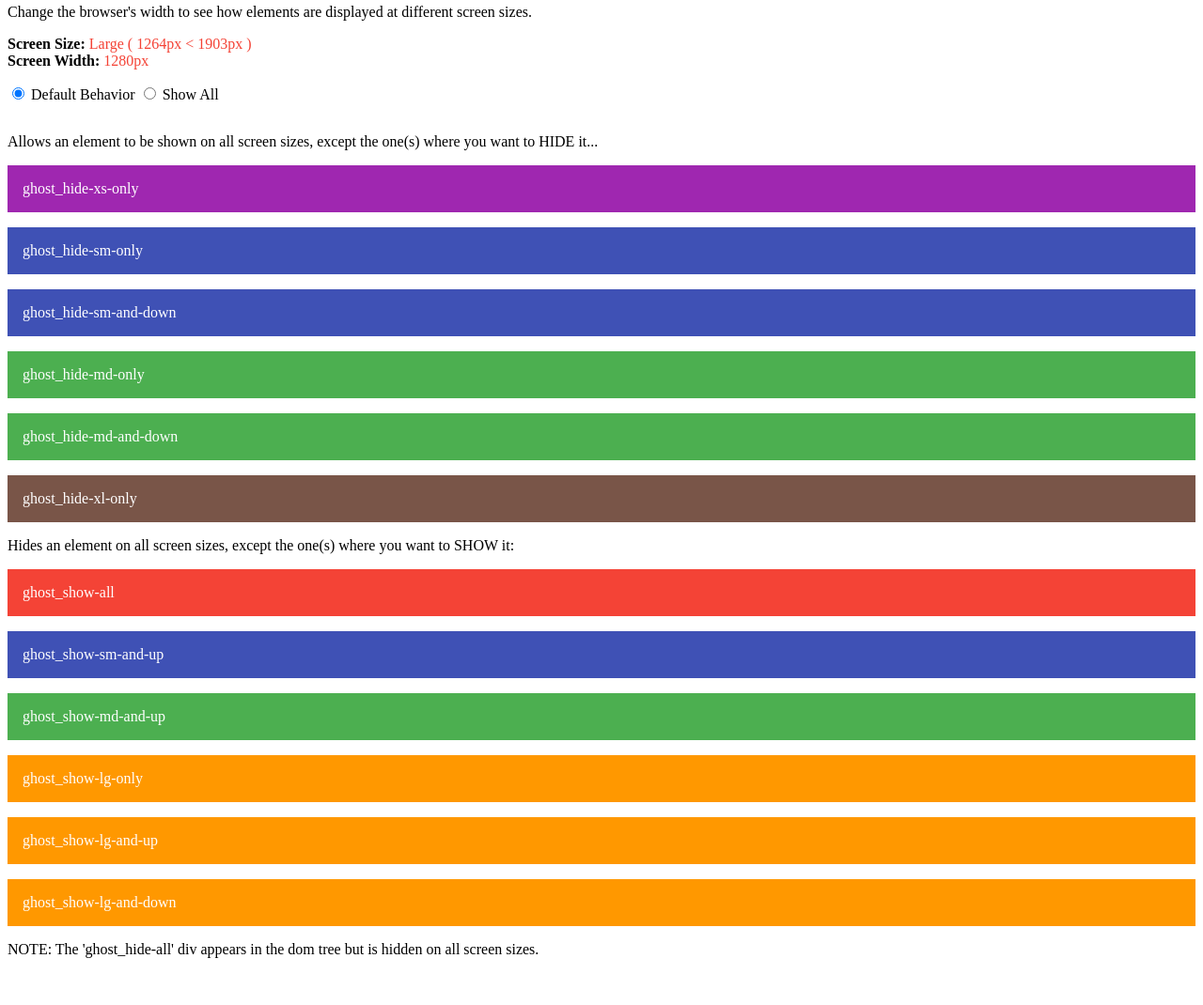
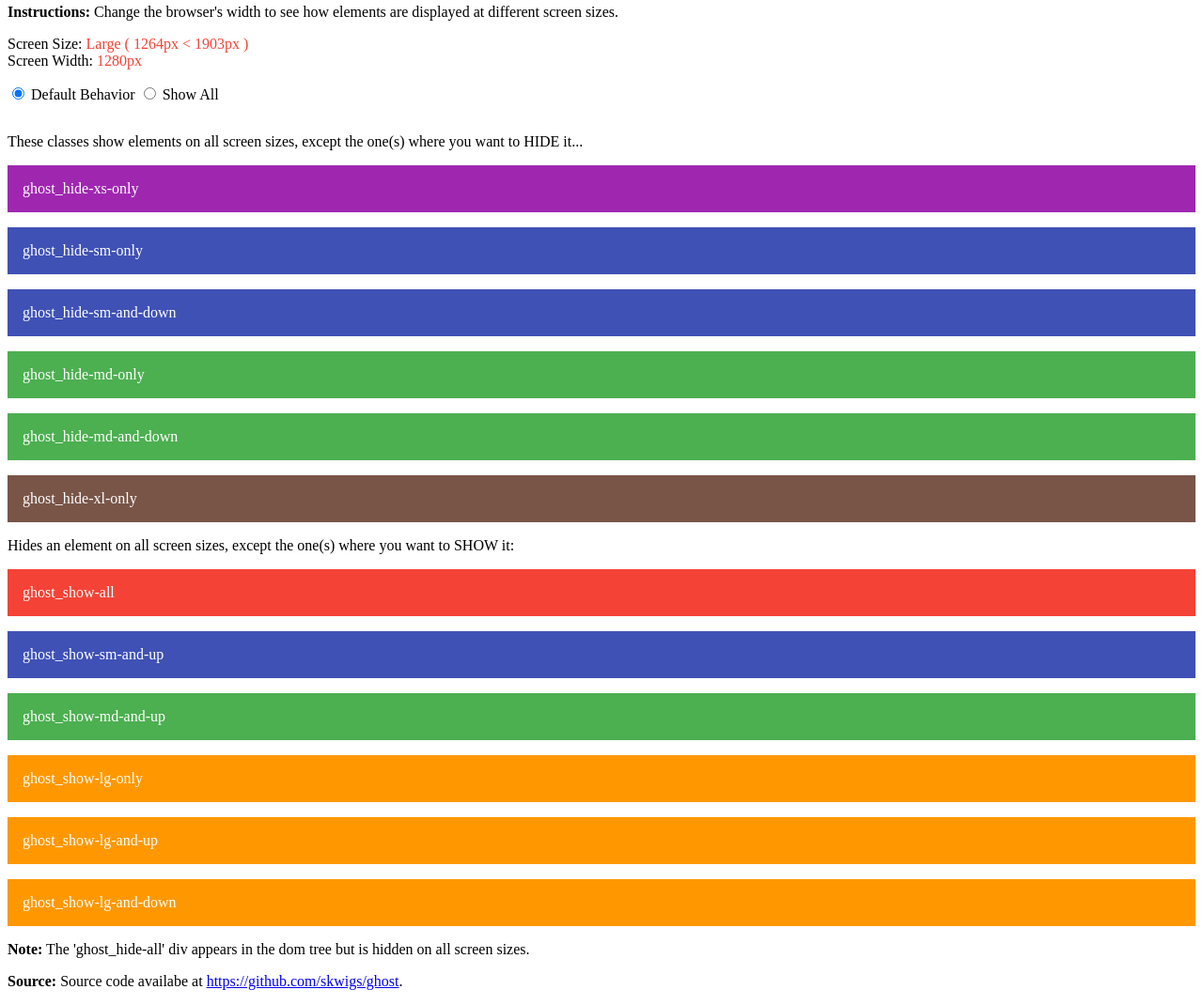
Before and after one commit to skwigs/ghost, a plain HTML site: page index.html in a window 1280 px wide. Shown: the part 76-1146 px from the top of the page at 94% size. Before the commit the page ends 1112 px from the top, so only its background shows below. Drawn offline with nearby package versions, Linux system fonts and the light colour scheme.

Commit message:
Update index.html
Change title. Add source link to ghost on github. Minor formatting changes.

```diff
--- a/index.html
+++ b/index.html
@@ -3,7 +3,7 @@
   <head>
     <meta charset="utf-8">
     <link rel="icon" type="image/png" href="demo/favicon.png" />
-    <title>Ghost: Responsive Design Helper</title>
+    <title>Ghost: Responsive Display Helper</title>
     <link rel="stylesheet" href="demo/demo.css">
     <link rel="stylesheet" type="text/css" href="ghost.css">
   </head>
@@ -12,14 +12,14 @@
     <!-- Introduce and explain how to use the demo -->
     <div>
       <h1>Ghost: Responsive Design Helper</h1>
-      <p>Change the browser's width to see how elements are displayed at different screen sizes.</p>
+      <p><strong>Instructions:</strong> Change the browser's width to see how elements are displayed at different screen sizes.</p>
     </div>
 
     <!-- Dynamically show the current size and width of the browser window -->
     <div>
       <p>
-        <strong>Screen Size: </strong><span id="demo-size"></span><br />
-        <strong>Screen Width: </strong><span id="demo-width"></span>
+        Screen Size: <span id="demo-size"></span><br />
+        Screen Width: <span id="demo-width"></span>
       </p>
     </div>
 
@@ -33,7 +33,7 @@
     </form>
 
     <!-- Display full width boxes illustrating all potential Ghost class use cases -->
-    <div><p>Allows an element to be shown on all screen sizes, except the one(s) where you want to HIDE it...</p></div>
+    <div><p>These classes show elements on all screen sizes, except the one(s) where you want to HIDE it...</p></div>
     <div class="box color1 ghost_hide-all"><p>ghost_hide-all</p></div>
     <div class="box color2 ghost_hide-xs-only"><p>ghost_hide-xs-only</p></div>
     <div class="box color3 ghost_hide-sm-only"><p>ghost_hide-sm-only</p></div>
@@ -61,7 +61,8 @@
     <div class="box color5 ghost_show-lg-and-down"><p>ghost_show-lg-and-down</p></div>
     <div class="box color6 ghost_show-xl-only"><p>ghost_show-xl-only</p></div>
 
-    <div><p>NOTE: The 'ghost_hide-all' div appears in the dom tree but is hidden on all screen sizes.</p></div>
+    <div><p><strong>Note:</strong> The 'ghost_hide-all' div appears in the dom tree but is hidden on all screen sizes.</p></div>
+    <div><p><strong>Source:</strong> Source code availabe at <a href="https://github.com/skwigs/ghost" target="_blank">https://github.com/skwigs/ghost</a>.</div>
 
 
     <script src="https://ajax.googleapis.com/ajax/libs/jquery/3.3.1/jquery.min.js"></script>
```
